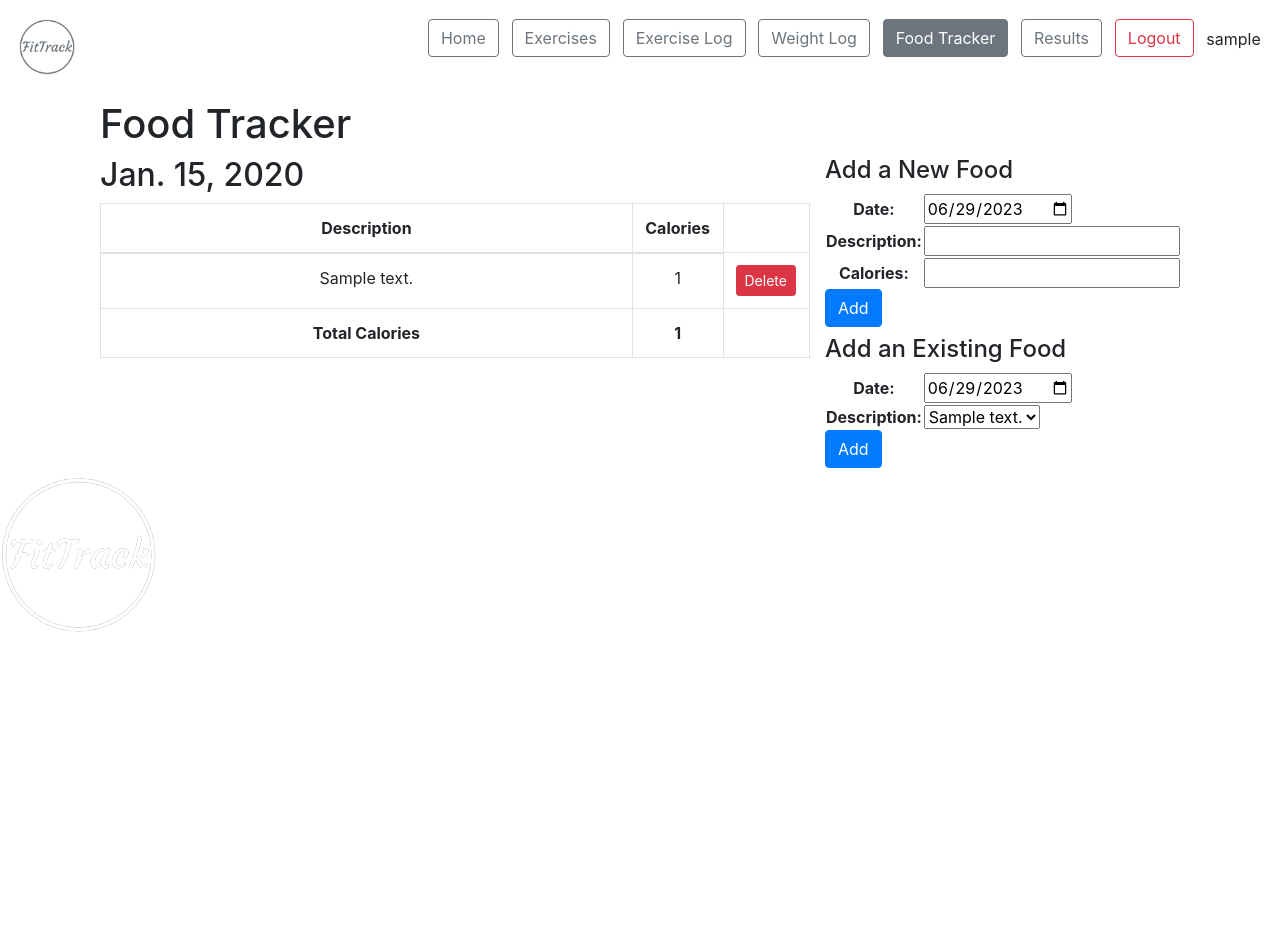
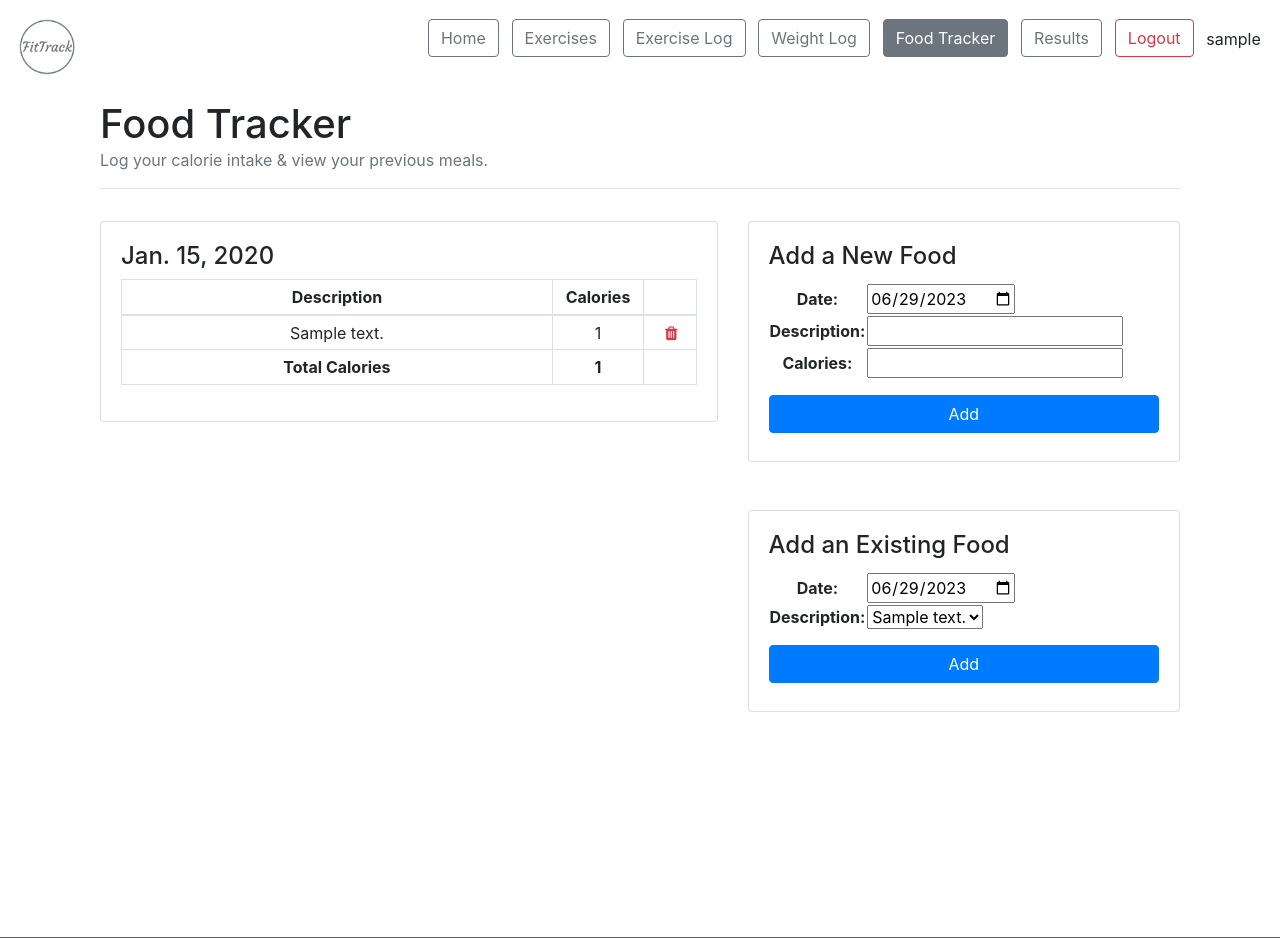
Before and after one commit to Lemetist/ActivityWatch, a Django app: page /foodtracker/ in a window 1280 px wide. Shown: the top 938 px of the page. Before the commit the page ends 632 px from the top, so only its background shows below. Run offline with Django 3.2, Linux system fonts and the light colour scheme; a user stored in the database is signed in; tables that the repository leaves empty hold one stand-in row (values such as "Sample post"); some libraries are stand-ins or nearby versions.

Commit message:
Style Changes

```diff
--- a/app/templates/app/base.html
+++ b/app/templates/app/base.html
@@ -33,6 +33,7 @@
         @keyframes fadeinout {
             0% { opacity: 0; }
             100% { opacity: 1; }
+         }
         .footer{
         width: 100%;
         background-color: #61605c;
@@ -58,6 +59,7 @@
         {% block style %}{% endblock %}
     </style>
     <meta name="viewport" content="width=device-width, initial-scale=maximum-scale, shrink-to-fit=no">
+    <link rel="stylesheet" href="https://stackpath.bootstrapcdn.com/font-awesome/4.7.0/css/font-awesome.min.css" integrity="sha384-wvfXpqpZZVQGK6TAh5PVlGOfQNHSoD2xbE+QkPxCAFlNEevoEH3Sl0sibVcOQVnN" crossorigin="anonymous">
 </head>
 <body class="body">
     <div class="nav">
@@ -101,7 +103,7 @@
             <Button class="btn btn-outline-secondary nav-btn {% if url_name == 'home' %} active {% endif %}">Home</Button>
         </a>
     </div>
-    <div class="container">
+    <div class="container" style="min-height:600px;">
         {% block body %}{% endblock %}
     </div>
     <footer class="footer">
--- a/app/templates/app/exercises.html
+++ b/app/templates/app/exercises.html
@@ -94,6 +94,9 @@
     }
 {% endblock style %}
 {% block body %}
+    <h1 class="header pb-0 mb-0 pl-0" style="text-align: left;">Exercise Catalog</h1>
+    <p class="text-muted">Get inspired and build your next workout from our extensive library of workouts.</p>
+    <hr>
     <div class="boxes">
 
         <!--Display muscle groups-->
@@ -204,7 +207,7 @@
                         <p class="exercise-text" style="margin-bottom: 5px;">
                             <!--Pending: populate exercise log with selected exercise-->
                             <a id={{exercise.ex_id}} href="{% url 'exlog-add-from-recommender' exercise.name %}">
-                                <Button class="btn btn-outline-secondary btn-sm" style="float: right; line-height: 1.2;">Add to Exercise Log</Button>
+                                <Button class="btn btn-outline-secondary btn-sm" style="float: right; line-height: 1.2;">Add to Today's Workout</Button>
                             </a>
                             <strong>{{exercise.name}}</strong></br>
                             <em style="font-size: 80%;">Category: {{exercise.group}}</em></br>
--- a/app/templates/app/foodtracker.html
+++ b/app/templates/app/foodtracker.html
@@ -51,12 +51,15 @@
             </div>
         {% endfor %}
 
-        <h1 class="header">Food Tracker</h1>
+        <h1 class="header pb-0 mb-0">Food Tracker</h1>
+        <p class="text-muted">Log your calorie intake & view your previous meals.</p>
+        <hr>
 
-        <div class="row">
+        <div class="row pt-3">
 
-            <div class="col-8">
-                <div class="boxes">
+            <div class="col-7">
+                <div class="card" style="max-height:1000px;overflow-y:auto;">
+                    <div class="card-body">
                         {% if not data %}
                             <div class="centered-div">
                                 <i><b>No data to view.  Try adding an entry!</b></i>
@@ -66,17 +69,18 @@
                         {% for date, foods in data.items %}
                             <div class="date">
                                 {% if date == today_date %}
-                                <h2>Today</h2>
+                                    <h4>Today</h4>
                                 {% elif date == yesterday_date %}
-                                <h2>Yesterday</h2>
+                                    <h4>Yesterday</h4>
                                 {% else %}
-                                <h2> {{ date }}</h2>
+                                    <h4> {{ date }}</h4>
                                 {% endif %}
                             </div>
-                        <table class="table table-bordered">
+                            <table class="table table-bordered table-sm">
                                 <thead>
                                     <th style="text-align: center" scope="col">Description</th>
                                     <th style="text-align: center" scope="col">Calories</th>
+                                    <th></th>
                                 </thead>
                                 <tbody>
                                     {% for f in foods %}
@@ -87,7 +91,7 @@
                                                 <form action="" method="post">
                                                     {% csrf_token %}
                                                     <input type ="hidden" value="{{ f.pk }}" name="pk">
-                                                <input type="submit" class="btn btn-danger btn-sm delete-btn" value="Delete">
+                                                    <button type="submit" style="border:none;background-color:transparent;" value="Delete" class="p-0 m-0 text-danger pl-3 pr-1"><i class="fa fa-trash"></i></button>
                                                 </form>
                                             </td>
                                         </tr>
@@ -98,6 +102,7 @@
                                         <tfoot>
                                             <th style="text-align: center" scope="col"> Total Calories </th>
                                             <th style="text-align: center" scope="col">{{ cal }}</th>
+                                            <th></th>
                                         </tfoot>
                                     {% endif %}
                                 {% endfor %}
@@ -105,14 +110,12 @@
                         {% endfor %}
                     </div>
                 </div>
-
-            <div class="col-4">
-                <div class="row">
-                    <div class="content-section">
-                        <div class="centered-div">
-                            <h4>Add a New Food</h4>
             </div>
-                        <div class="centered-div">
+            <div class="col-5">
+                <div class="card">
+                    <div class="card-body">
+                        <h4 class="card-title">Add a New Food</h4>
+                        <div class="card-text">
                             <form class="form-inline" action="" method="post">
                                 {% csrf_token %}
                                 <div class="col">
@@ -130,11 +133,11 @@
                             </form>
                         </div>
                     </div>
-                    <div class="content-section">
-                        <div class="centered-div">
-                            <h4>Add an Existing Food</h4>
                 </div>
-                        <div class="centered-div">
+                <div class="card mt-5">
+                    <div class="card-body">
+                        <h4 class="card-title">Add an Existing Food</h4>
+                        <div class="card-text">
                             <form class="form-inline" action="" method="post">
                                 {% csrf_token %}
                                 <div class="col">
--- a/app/views.py
+++ b/app/views.py
@@ -238,7 +238,7 @@ def results(request):
 
     ex_names = []
     for i in ExerciseLog.objects.filter(user=request.user):
-        for j in Exercise_App.objects.filter(exercise_log=i):
+        for j in Exercise_App.objects.filter(exercise_log=i).filter(num_reps__gt=0):
             ex_names.append(j.exercise_name)
 
     weights = []
@@ -287,7 +287,7 @@ def results(request):
         average = '--'
         change = '--'
 
-    if len(rep_max) > 0:
+    if len(rep_max) > 0 and rep_max[0] > 0:
         str_change = ((rep_max[len(rep_max) - 1] - rep_max[0]) / rep_max[0]) * 100
         str_change = '%.2f' % str_change
     else:
--- a/exlog_app/templates/exlog_app/ExerciseLog_Form.html
+++ b/exlog_app/templates/exlog_app/ExerciseLog_Form.html
@@ -6,7 +6,7 @@
     <form method="POST">
         {% csrf_token %}
         <fieldset class="form-group">
-            <legend class="border-bottom mb-4">New Exercise Log</legend>
+            <legend class="border-bottom mb-4">Create New Workout</legend>
             {{ form.as_p }}
         </fieldset>
         <div class="form-group">
--- a/exlog_app/templates/exlog_app/base.html
+++ b/exlog_app/templates/exlog_app/base.html
@@ -27,6 +27,10 @@
             <Button class="btn btn-outline-secondary btn-block mb-1">Add New Workout</Button>
           </a>
 
+         <a href="/exercises/">
+            <Button class="btn btn-outline-secondary btn-block mb-1">Build Workout</Button>
+          </a>
+
           <!-- ListView for all workout logs under the current logged in user-->
           <a href="/exlog/">
             <Button class="btn btn-outline-secondary btn-block">View All Workouts</Button>
--- a/exlog_app/templates/exlog_app/get_started.html
+++ b/exlog_app/templates/exlog_app/get_started.html
@@ -15,6 +15,7 @@
       <div class="content-section">
         <h2 class="mt-1 text-center"><b>Welcome to FitTrack's Exercise Log!</b></h2>
         <h5 class="mt-3 text-center">Click the button below to add your first Exercise Log</h5>
+          <p class="text-center text-muted">Try building your workout first! Simply visit the exercises tab and click "Add to Today's Workout", then come back here to log your sets. </p>
 
           <!-- ListView for all workout logs under the current logged in user-->
         <div class="col text-center">
```
Also changed, not shown: app/templates/app/results.html (+6 -4 lines), app/templates/app/weightlog.html (+9 -3 lines), app/migrations/0004_auto_20200730_0155.py (added), app/migrations/0005_merge_20200730_2008.py (added), app/migrations/0006_auto_20200730_2009.py (added), exlog_app/migrations/0004_auto_20200730_0155.py (added), exlog_app/migrations/0005_merge_20200730_2008.py (added). Lines whose indentation alone changed are shown as unchanged.
